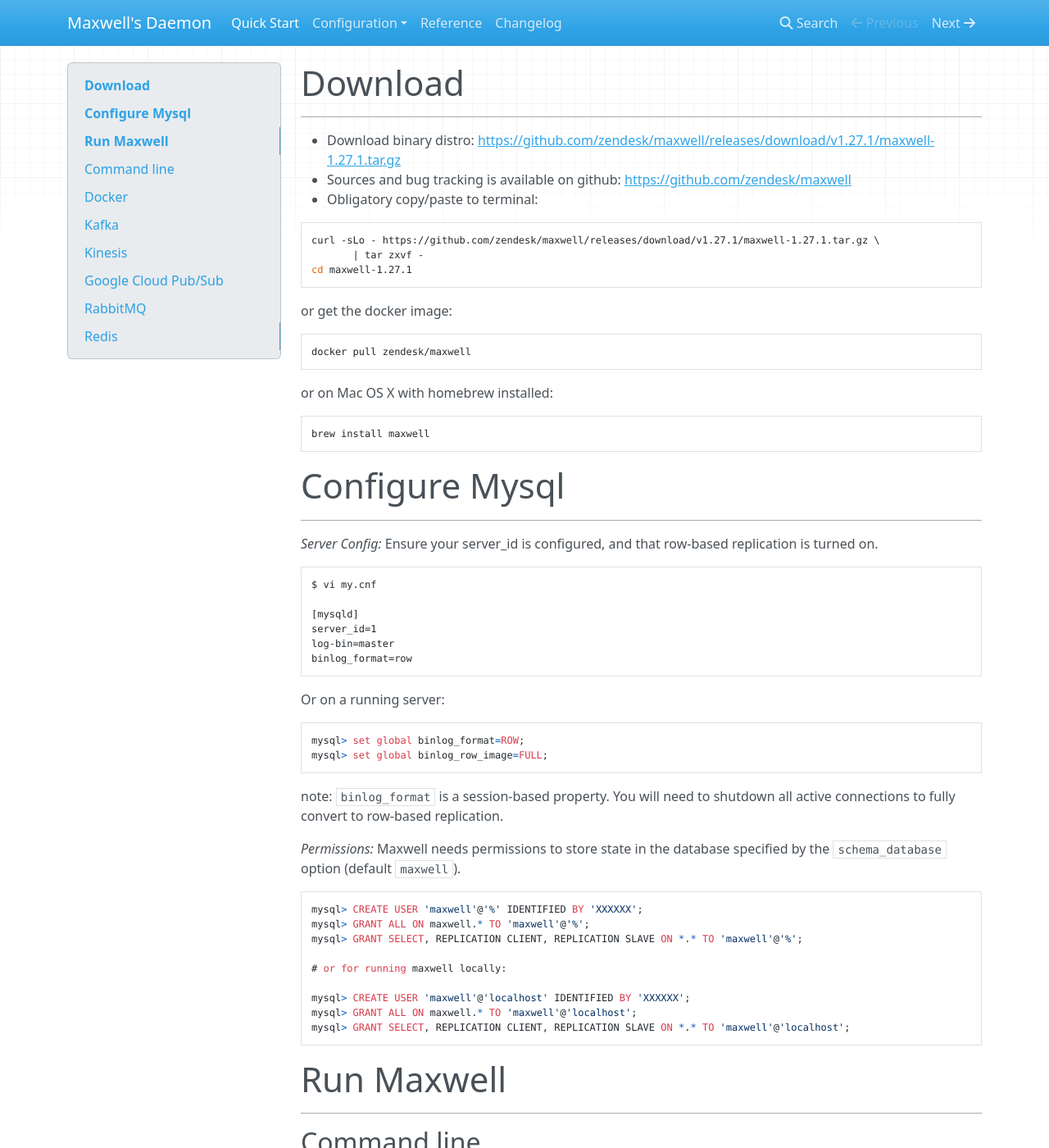
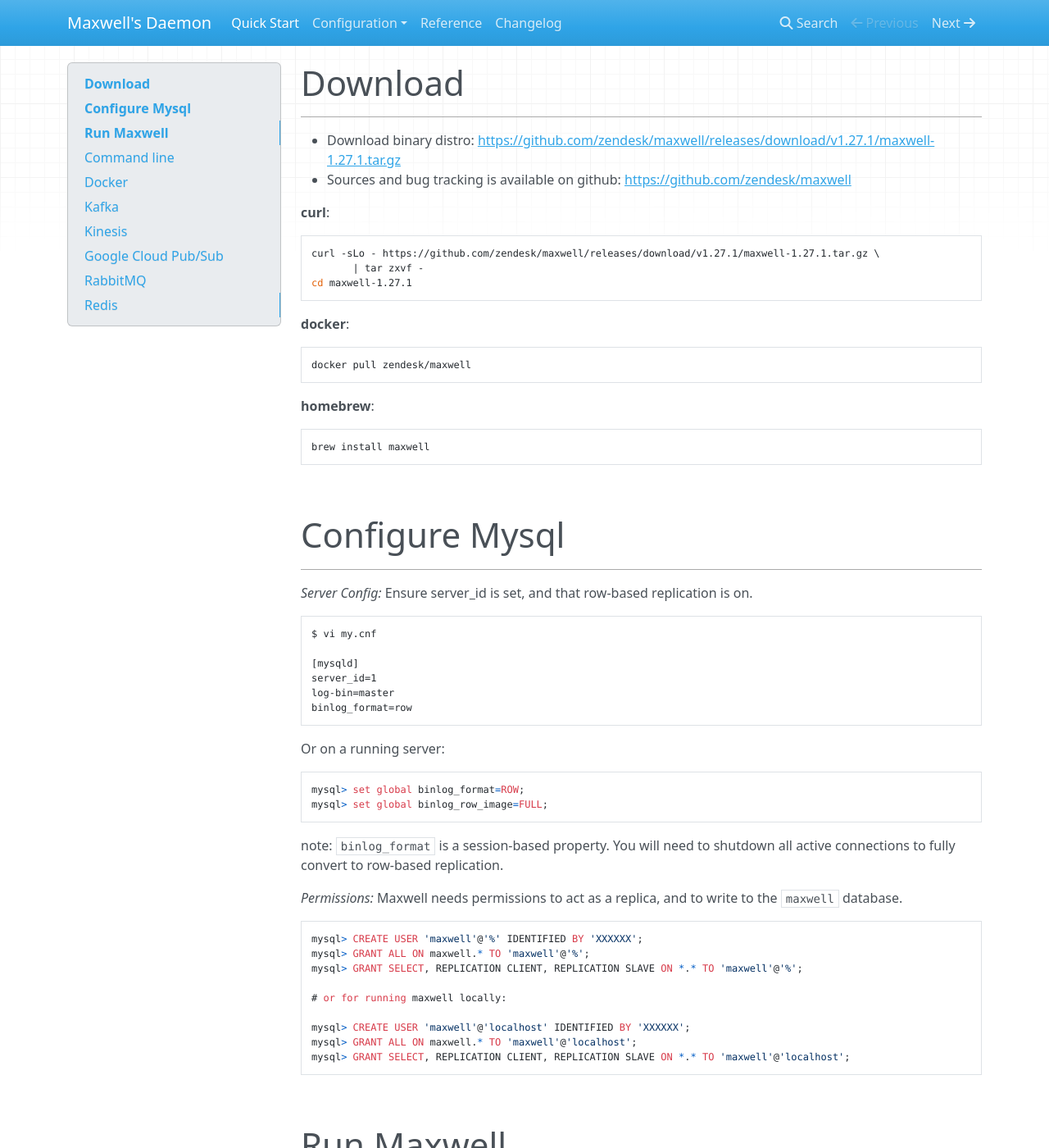
Before and after one commit to zendesk/maxwell, an MkDocs documentation site: the page built from docs/docs/quickstart.md, in a window 1280 px wide and 1400 px high. Shown: the whole window at 82% size. Built offline with MkDocs 1.6.1, drawn with Linux system fonts in a browser that asks for light colours; nearby versions of some CDN libraries.

Commit message:
docs update

````diff
--- a/docs/docs/maxwell.css
+++ b/docs/docs/maxwell.css
@@ -26,3 +26,18 @@
 #Changelog h3 {
   font-size: 1.25rem;
 }
+
+blockquote {
+  background: #f9f9f9;
+  border-left: 10px solid #ccc;
+  margin: 1.5em 10px;
+  padding: 0.5em 10px;
+}
+
+h1:not(:first-child) {
+  margin-top: 60px;
+}
+
+.bs-sidebar .nav > li > a {
+  padding: 3px 20px;
+}
--- a/docs/docs/quickstart.md
+++ b/docs/docs/quickstart.md
@@ -2,21 +2,21 @@
 ***
 - Download binary distro: [https://github.com/zendesk/maxwell/releases/download/v1.27.1/maxwell-1.27.1.tar.gz](https://github.com/zendesk/maxwell/releases/download/v1.27.1/maxwell-1.27.1.tar.gz)
 - Sources and bug tracking is available on github: [https://github.com/zendesk/maxwell](https://github.com/zendesk/maxwell)
-- Obligatory copy/paste to terminal:
 
+**curl**:
 ```
 curl -sLo - https://github.com/zendesk/maxwell/releases/download/v1.27.1/maxwell-1.27.1.tar.gz \
        | tar zxvf -
 cd maxwell-1.27.1
 ```
 
-or get the docker image:
+**docker**:
 
 ```
 docker pull zendesk/maxwell
 ```
 
-or on Mac OS X with homebrew installed:
+**homebrew**:
 
 ```
 brew install maxwell
@@ -25,7 +25,7 @@
 # Configure Mysql
 ***
 
-*Server Config:* Ensure your server_id is configured, and that row-based replication is turned on.
+*Server Config:* Ensure server_id is set, and that row-based replication is on.
 
 ```
 $ vi my.cnf
@@ -47,7 +47,7 @@
 note: `binlog_format` is a session-based property.  You will need to shutdown all active connections to fully convert
 to row-based replication.
 
-*Permissions:* Maxwell needs permissions to store state in the database specified by the `schema_database` option (default `maxwell`).
+*Permissions:* Maxwell needs permissions to act as a replica, and to write to the `maxwell` database.
 ```
 mysql> CREATE USER 'maxwell'@'%' IDENTIFIED BY 'XXXXXX';
 mysql> GRANT ALL ON maxwell.* TO 'maxwell'@'%';
````
Also changed, not shown: docs/docs/producers.md (+45 -20 lines).
